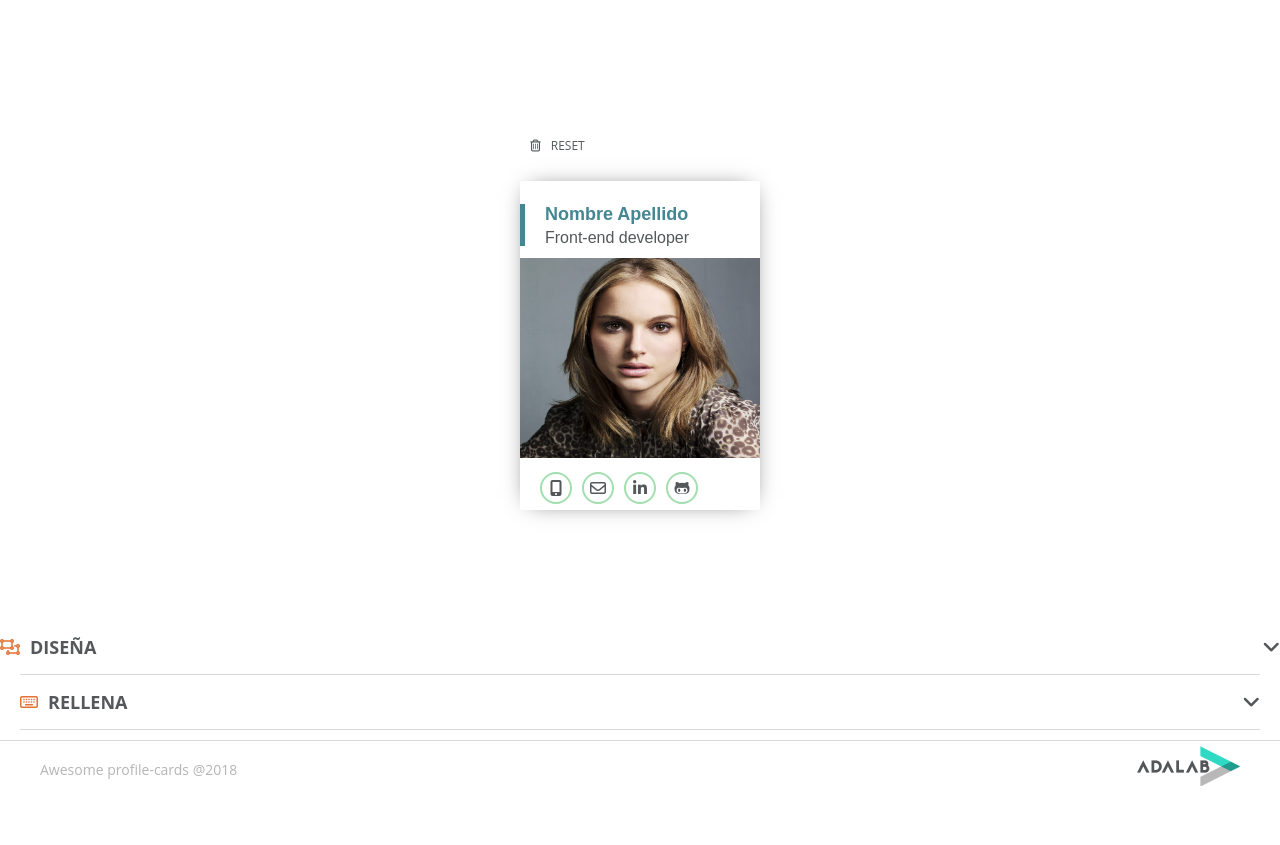
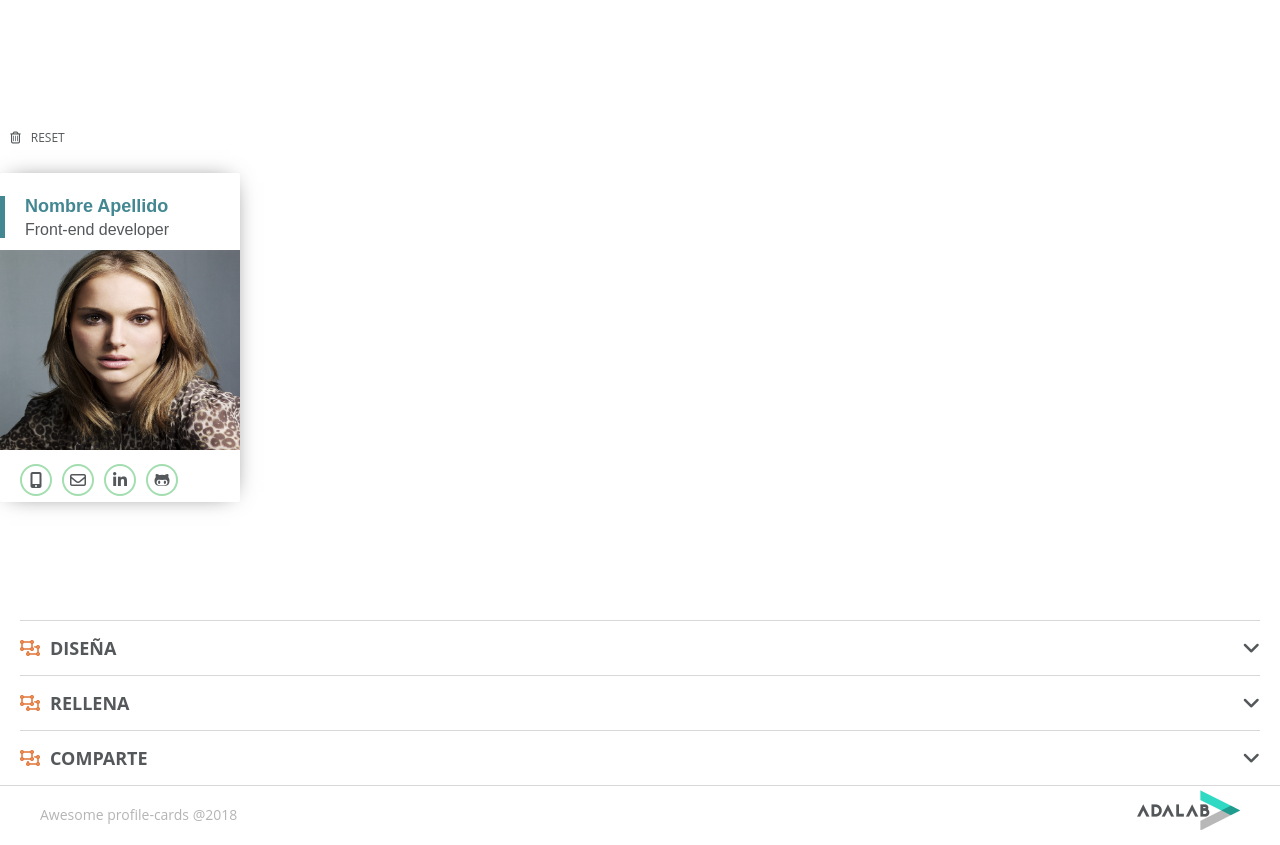
Before and after one commit to eva-lm/grace-m3-dummies, a React app: page / in a window 1280 px wide. Before the commit the page ends 800 px from the top, so only its background shows below. Built offline with nearby package versions, Linux system fonts and the light colour scheme.

Commit message:
Finish collapsibles

```diff
--- a/src/components/App.js
+++ b/src/components/App.js
@@ -16,28 +16,7 @@ class App extends React.Component {
     this.handleClick = this.handleClick.bind(this);
   }
 
-  // handleClick() {
-  //   console.log('pasoooo de tu cara')
-  //   this.setState((prevState, props) => ({
-  //     collapsible: prevState.collapsible === 'content' ? 'js-collapsable.open' : 'content'
-  //   }));
-  // }
-
-  // render() {
-  //   return (
-  //     <div className="App">
-  //       <Preview />
-  //       <Design collapsible={this.state.collapsible} onClick={this.handleClick} />
-  //       <Design />
-  //       <Form />
-  //       <Footer />
-  //       <Share />
-  //     </div>
-  //   );
-  // }
-
   handleClick() {
-    console.log("pasoooo de tu cara");
     this.setState((prevState, props) => ({
       collapsible: prevState.collapsible === "" ? "js-collapsable.open" : ""
     }));
@@ -49,11 +28,13 @@ class App extends React.Component {
         <Collapsible name="DISEÑA">
           <Design />
         </Collapsible>
-        {/* <Design onClick={this.handleClick} collapsible={this.state.collapsible} /> */}
-        {/* <Design /> */}
-        <Form />
+        <Collapsible name="RELLENA">
+          <Form />
+        </Collapsible>
+        <Collapsible name="COMPARTE">
+          <Share />
+        </Collapsible>
         <Footer />
-        <Share />
       </div>
     );
   }
--- a/src/components/Collapsible.js
+++ b/src/components/Collapsible.js
@@ -1,4 +1,5 @@
 import React from "react";
+import "../stylesheets/App.scss";
 
 class Collapsible extends React.Component {
   constructor(props) {
@@ -15,10 +16,10 @@ class Collapsible extends React.Component {
     }));
   }
   render() {
-    const openClassName = this.state.open === true ? "js-collapsable.open" : "";
+    const openClassName = this.state.open === true ? "open" : "";
     return (
-      <section className={`design js-collapsable ${openClassName}`}>
-        <div className="design__box js-collapsable-header" onClick={this.toggle}>
+      <section className={`folded__menu js-collapsable ${openClassName}`}>
+        <div className="form__box js-collapsable-header" onClick={this.toggle}>
           <div className="form__box__position">
             <i className="far fa-object-ungroup fa-object-ungroup--design"></i>
             <h2 className="design__title">{this.props.name}</h2>
@@ -28,14 +29,6 @@ class Collapsible extends React.Component {
         <div className="content">{this.props.children}</div>
       </section>
     );
-
-    // <div className={openClassName}>
-    //   <div>
-    //     Share
-    //     <span onClick={this.toggle}>ARROW</span>
-    //   </div>
-    //   <div className="collapsible-content"></div>
-    // </div>
   }
 }
 
--- a/src/components/Form.js
+++ b/src/components/Form.js
@@ -3,107 +3,44 @@ import React from "react";
 class Form extends React.Component {
   render() {
     return (
-      <section class="folded__menu js-collapsable">
-        <div class="form__box js-collapsable-header">
-          <div class="form__box__position">
-            <i class="far fa-keyboard fa-keyboard--design"></i>
-            <h2 class="form__title">RELLENA</h2>
-          </div>
-          <i class="fas fa-angle-down fa-angle-up--design"></i>
-        </div>
-        <div class="content">
       <div class="folded__form js-form">
         <label for="fullName" class="folded__form__label" id="fullName">
           Nombre completo
         </label>
-            <input
-              placeholder="Ej: Sally Jill"
-              id="fullName"
-              type="text"
-              name="fullName"
-              class="folded__form__input inputName"
-              maxlength="20"
-              required
-            />
+        <input placeholder="Ej: Sally Jill" id="fullName" type="text" name="fullName" class="folded__form__input inputName" maxlength="20" required />
         <label for="profession" class="folded__form__label">
           Puesto
         </label>
-            <input
-              placeholder="Ej: Front-end unicorn"
-              id="profession"
-              type="text"
-              name="profession"
-              class="folded__form__input inputJob"
-              maxlength="25"
-              required
-            />
+        <input placeholder="Ej: Front-end unicorn" id="profession" type="text" name="profession" class="folded__form__input inputJob" maxlength="25" required />
         <label for="image" class="folded__form__label">
           Imagen de perfil
         </label>
 
         <div class="folded__form__section">
-              <buttton
-                for="image"
-                class="folded__form__btnAdd js__profile-trigger"
-              >
+          <buttton for="image" class="folded__form__btnAdd js__profile-trigger">
             Añadir Imagen
           </buttton>
-              <input
-                type="file"
-                name="image"
-                id="image"
-                class="folded__form__inputFile js__profile-upload-btn"
-                required
-              />
+          <input type="file" name="image" id="image" class="folded__form__inputFile js__profile-upload-btn" required />
           <div class="folded__form__input2 js__profile-preview"></div>
         </div>
 
         <label for="emailAddress" class="folded__form__label">
           Correo electrónico
         </label>
-            <input
-              placeholder="Ej: sally-hill@gmail.com"
-              type="email"
-              id="emailAddress"
-              name="emailAddress"
-              class="folded__form__input mail"
-              required
-            />
+        <input placeholder="Ej: sally-hill@gmail.com" type="email" id="emailAddress" name="emailAddress" class="folded__form__input mail" required />
         <label for="telephone" class="folded__form__label">
           Teléfono
         </label>
-            <input
-              placeholder="Ej: 555-55-55-55"
-              type="tel"
-              id="telephone"
-              name="telephone"
-              class="folded__form__input tel"
-            />
+        <input placeholder="Ej: 555-55-55-55" type="tel" id="telephone" name="telephone" class="folded__form__input tel" />
         <label for="Linkedin" class="folded__form__label">
           Linkedin
         </label>
-            <input
-              placeholder="Ej: sally-hill"
-              id="Linkedin"
-              type="text"
-              name="Linkedin"
-              class="folded__form__input linkedin"
-              required
-            />
+        <input placeholder="Ej: sally-hill" id="Linkedin" type="text" name="Linkedin" class="folded__form__input linkedin" required />
         <label for="Github" class="folded__form__label">
           Github
         </label>
-            <input
-              placeholder="Ej: sally-hill"
-              type="text"
-              id="Github"
-              name="Github"
-              class="folded__form__input Github"
-              required
-            />
+        <input placeholder="Ej: sally-hill" type="text" id="Github" name="Github" class="folded__form__input Github" required />
       </div>
-        </div>
-      </section>
     );
   }
 }
--- a/src/components/Header_landing.js
+++ b/src/components/Header_landing.js
@@ -22,7 +22,7 @@ const Header = () => {
         </div>
       </div>
       <button className="header__btn">
-        <a className="header__link" href="#">
+        <a className="header__link" href="algunsitio">
           comenzar
         </a>
       </button>
--- a/src/components/Preview.js
+++ b/src/components/Preview.js
@@ -6,6 +6,7 @@ class Preview extends React.Component {
     return (
       <section class="viewer">
         <div class="viewer__container-background">
+          <div class="folded__form js-form">
             <div class="viewer__container-buttom-image">
               <buttom class="viewer__buttom" id="reset">
                 <i class="far fa-trash-alt"></i>
@@ -16,16 +17,10 @@ class Preview extends React.Component {
                   <div class="viewer__image-line"></div>
                   <div class="viewer__image-text">
                     <h2 class="viewer__image-name js-Name">Nombre Apellido</h2>
-                  <h3 class="viewer__image-profession js-Job">
-                    Front-end developer
-                  </h3>
+                    <h3 class="viewer__image-profession js-Job">Front-end developer</h3>
                   </div>
                 </div>
-              <img
-                class="viewer__profile-picture js__profile-image"
-                alt="user image"
-                src={defaultImage}
-              />
+                <img class="viewer__profile-picture js__profile-image" alt="user" src={defaultImage} />
                 <div class="viewer__icons">
                   <div class="viewer__icon-style">
                     <i class="fas fa-mobile-alt"></i>
@@ -43,6 +38,7 @@ class Preview extends React.Component {
               </div>
             </div>
           </div>
+        </div>
       </section>
     );
   }
--- a/src/components/Share.js
+++ b/src/components/Share.js
@@ -3,15 +3,7 @@ import React from "react";
 class Share extends React.Component {
   render() {
     return (
-      <section class="folded__menu js-collapsable">
-        <div class="share__box js-collapsable-header">
-          <div class="share__box__position">
-            <i class="fas fa-share-alt fa-keyboard--design"></i>
-            <h2 class="share__title">COMPARTE</h2>
-          </div>
-          <i class="fas fa-angle-down fa-angle-up--design"></i>
-        </div>
-        <div class="content">
+      <div class="folded__form js-form">
         <div class="share__button">
           <button type="submit" class="share__button--orange js-shareBtn">
             <i class="far fa-address-card share__button--orange--icon"></i>
@@ -21,7 +13,6 @@ class Share extends React.Component {
         <partial src="/_share-message.html"></partial>
         <partial src="/_share-error.html"></partial>
       </div>
-      </section>
     );
   }
 }
--- a/src/stylesheets/layouts/_landing_footer.scss
+++ b/src/stylesheets/layouts/_landing_footer.scss
@@ -4,7 +4,6 @@
   flex-direction: column;
   align-items: center;
   border-top: solid 1px $borderLine;
-  position: fixed;
   bottom: 0;
   width: 100vw;
   background-color: white;
```
Also changed, not shown: src/components/Design.js (+1 -11 lines). Lines whose indentation alone changed are shown as unchanged.
